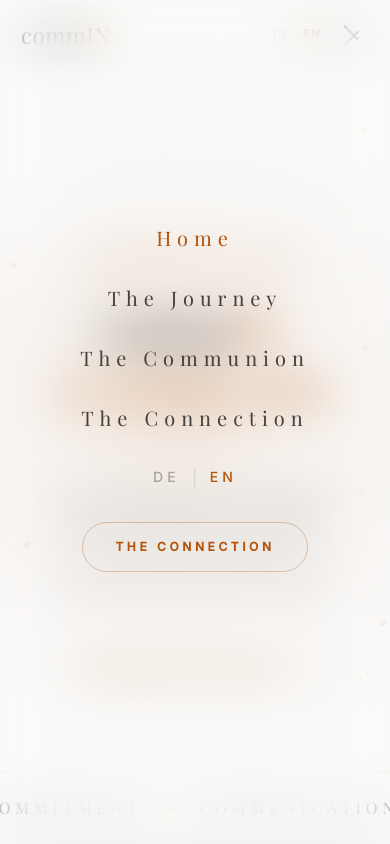
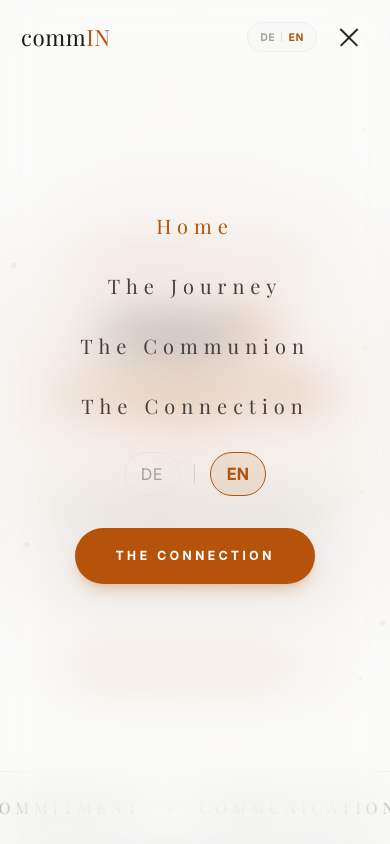
Before and after one commit to umer78-cmd/lifeguide, a React (Vite) app: page / in a window 390 px wide. Both pictures are taken after a click on the button "Toggle navigation menu". Shown: the top 844 px of the page. Built offline with nearby package versions, Linux system fonts and the light colour scheme; a web font is replaced by a local one.

Commit message:
fix(navbar): resolve z-index conflict and hamburger cross alignment

```diff
--- a/src/components/Navbar.jsx
+++ b/src/components/Navbar.jsx
@@ -13,9 +13,18 @@ const Navbar = () => {
     if (isMobileMenuOpen) {
       document.body.style.overflow = 'hidden';
     } else {
-      document.body.style.overflow = 'unset';
+      document.body.style.overflow = '';
     }
-    return () => { document.body.style.overflow = 'unset'; };
+
+    const handleResize = () => {
+      if (window.innerWidth >= 1024) setIsMobileMenuOpen(false);
+    };
+
+    window.addEventListener('resize', handleResize);
+    return () => {
+      window.removeEventListener('resize', handleResize);
+      document.body.style.overflow = '';
+    };
   }, [isMobileMenuOpen]);
 
   useEffect(() => {
@@ -61,7 +70,7 @@ const Navbar = () => {
     <>
       {/* Wrapper — always fixed, always centered, handles the width morph */}
       <div
-        className="fixed top-0 left-0 w-full z-50 flex justify-center pointer-events-none"
+        className="fixed top-0 left-0 w-full z-[70] flex justify-center pointer-events-none"
         style={{ padding: pill ? '14px 16px 0' : '0' , transition: 'padding 0.8s cubic-bezier(0.22, 1, 0.36, 1)' }}
       >
         <nav
@@ -132,12 +141,16 @@ const Navbar = () => {
             {/* Language Toggle */}
             <button
               onClick={toggleLang}
-              className="text-[11px] tracking-[0.12em] font-medium uppercase flex items-center gap-1"
+              className={`px-3 py-1.5 rounded-full border transition-all duration-500 flex items-center gap-1.5 ${
+                pill
+                  ? 'bg-amber-900/5 border-amber-900/10 backdrop-blur-md'
+                  : 'bg-stone-100/40 border-stone-200/50 backdrop-blur-sm'
+              }`}
               aria-label="Toggle language"
             >
-              <span className={`transition-colors duration-300 ${lang === 'DE' ? 'text-brand-gold font-semibold' : 'text-stone-400'}`}>DE</span>
-              <span className="text-stone-200">|</span>
-              <span className={`transition-colors duration-300 ${lang === 'EN' ? 'text-brand-gold font-semibold' : 'text-stone-400'}`}>EN</span>
+              <span className={`text-[10px] tracking-[0.1em] font-bold transition-colors duration-300 ${lang === 'DE' ? 'text-brand-gold' : 'text-stone-400'}`}>DE</span>
+              <span className="w-[1px] h-2.5 bg-stone-300/60"></span>
+              <span className={`text-[10px] tracking-[0.1em] font-bold transition-colors duration-300 ${lang === 'EN' ? 'text-brand-gold' : 'text-stone-400'}`}>EN</span>
             </button>
 
             {/* CTA Button */}
@@ -163,12 +176,12 @@ const Navbar = () => {
             {/* Mobile Hamburger */}
             <button
               onClick={() => setIsMobileMenuOpen(!isMobileMenuOpen)}
-              className="lg:hidden relative z-[60] w-9 h-9 flex flex-col items-center justify-center gap-1.5 focus:outline-none"
+              className="lg:hidden relative z-[60] w-10 h-10 flex flex-col items-center justify-center gap-1.5 focus:outline-none"
               aria-label="Toggle navigation menu"
             >
-              <span className={`block w-5 h-[1.5px] bg-stone-800 transition-all duration-300 origin-center ${isMobileMenuOpen ? 'rotate-45 translate-y-[4.5px]' : ''}`}></span>
-              <span className={`block w-5 h-[1.5px] bg-stone-800 transition-all duration-300 ${isMobileMenuOpen ? 'opacity-0 scale-0' : 'opacity-100'}`}></span>
-              <span className={`block w-5 h-[1.5px] bg-stone-800 transition-all duration-300 origin-center ${isMobileMenuOpen ? '-rotate-45 -translate-y-[4.5px]' : ''}`}></span>
+              <span className={`block w-6 h-[1.5px] bg-stone-800 transition-all duration-300 origin-center ${isMobileMenuOpen ? 'rotate-45 translate-y-[7.5px]' : ''}`}></span>
+              <span className={`block w-6 h-[1.5px] bg-stone-800 transition-all duration-300 ${isMobileMenuOpen ? 'opacity-0 scale-0' : 'opacity-100'}`}></span>
+              <span className={`block w-6 h-[1.5px] bg-stone-800 transition-all duration-300 origin-center ${isMobileMenuOpen ? '-rotate-45 -translate-y-[7.5px]' : ''}`}></span>
             </button>
           </div>
 
@@ -176,8 +189,11 @@ const Navbar = () => {
       </div>
 
       {/* Mobile Menu Overlay */}
-      <div className={`fixed inset-0 top-0 bg-white/98 backdrop-blur-xl z-[55] lg:hidden flex flex-col items-center justify-center transition-all duration-500 ${isMobileMenuOpen ? 'opacity-100 visible' : 'opacity-0 invisible'}`}>
-        <div className="flex flex-col items-center justify-center w-full space-y-8 pb-12">
+      <div
+        className={`fixed inset-0 top-0 bg-white/98 backdrop-blur-xl z-[55] lg:hidden flex flex-col items-center justify-center transition-all duration-500 ${isMobileMenuOpen ? 'opacity-100 visible' : 'opacity-0 invisible'}`}
+        onClick={() => setIsMobileMenuOpen(false)}
+      >
+        <div className="flex flex-col items-center justify-center w-full space-y-8 pb-12" onClick={(e) => e.stopPropagation()}>
           {navLinks.map((link, index) => (
             <Link
               key={link.id}
@@ -191,23 +207,29 @@ const Navbar = () => {
           ))}
 
           <div className={`flex items-center gap-3 mt-4 transition-all duration-500 delay-[240ms] ${isMobileMenuOpen ? 'opacity-100 translate-y-0' : 'opacity-0 translate-y-4'}`}>
-            <button onClick={() => setLang('DE')} className={`text-sm tracking-brand-wide font-medium transition-colors ${lang === 'DE' ? 'text-brand-gold' : 'text-stone-400 hover:text-stone-600'}`}>DE</button>
+            <button
+              onClick={() => setLang('DE')}
+              className={`px-4 py-2 rounded-full border transition-all ${lang === 'DE' ? 'bg-brand-gold/10 border-brand-gold text-brand-gold font-bold' : 'border-stone-200 text-stone-400 hover:text-stone-600'}`}
+            >
+              DE
+            </button>
             <span className="text-stone-300">|</span>
-            <button onClick={() => setLang('EN')} className={`text-sm tracking-brand-wide font-medium transition-colors ${lang === 'EN' ? 'text-brand-gold' : 'text-stone-400 hover:text-stone-600'}`}>EN</button>
+            <button
+              onClick={() => setLang('EN')}
+              className={`px-4 py-2 rounded-full border transition-all ${lang === 'EN' ? 'bg-brand-gold/10 border-brand-gold text-brand-gold font-bold' : 'border-stone-200 text-stone-400 hover:text-stone-600'}`}
+            >
+              EN
+            </button>
           </div>
 
           <div className={`mt-8 transition-all duration-500 delay-300 ${isMobileMenuOpen ? 'opacity-100 translate-y-0' : 'opacity-0 translate-y-4'}`}>
-             <a
-               href="#choose-your-entry"
-               onClick={(e) => {
-                 e.preventDefault();
-                 setIsMobileMenuOpen(false);
-                 setTimeout(() => { document.getElementById('choose-your-entry')?.scrollIntoView({ behavior: 'smooth' }); }, 300);
-               }}
-               className="px-8 py-4 border border-brand-gold/30 text-brand-gold uppercase tracking-brand-wide text-xs font-semibold rounded-full hover:bg-amber-50 transition-colors inline-block"
+             <Link
+               to="/connection"
+               onClick={() => setIsMobileMenuOpen(false)}
+               className="px-10 py-5 bg-brand-gold text-white uppercase tracking-brand-wide text-xs font-bold rounded-full shadow-lg shadow-brand-gold/20 hover:scale-105 transition-transform inline-block"
              >
                The Connection
-             </a>
+             </Link>
           </div>
         </div>
       </div>
```
